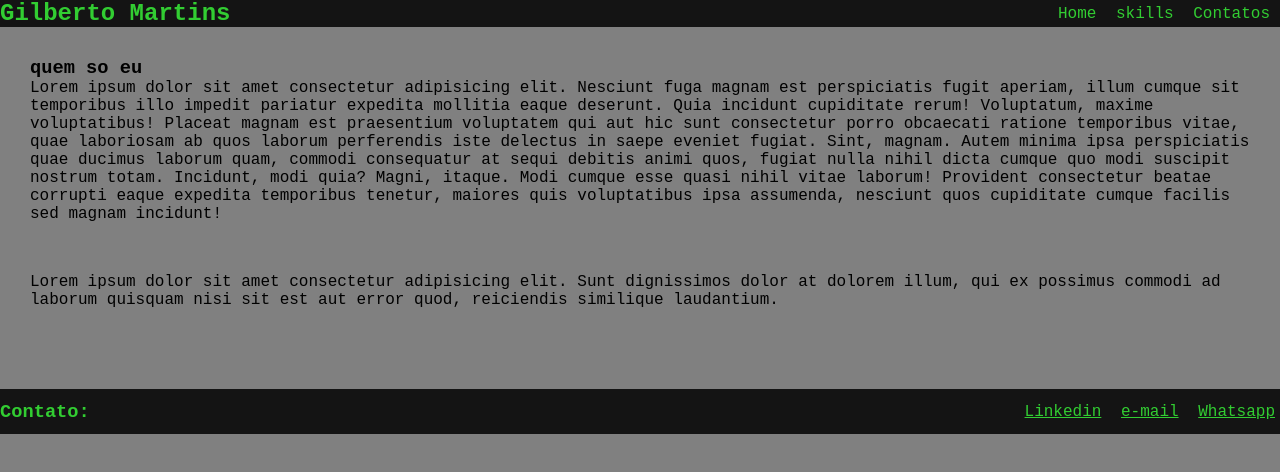
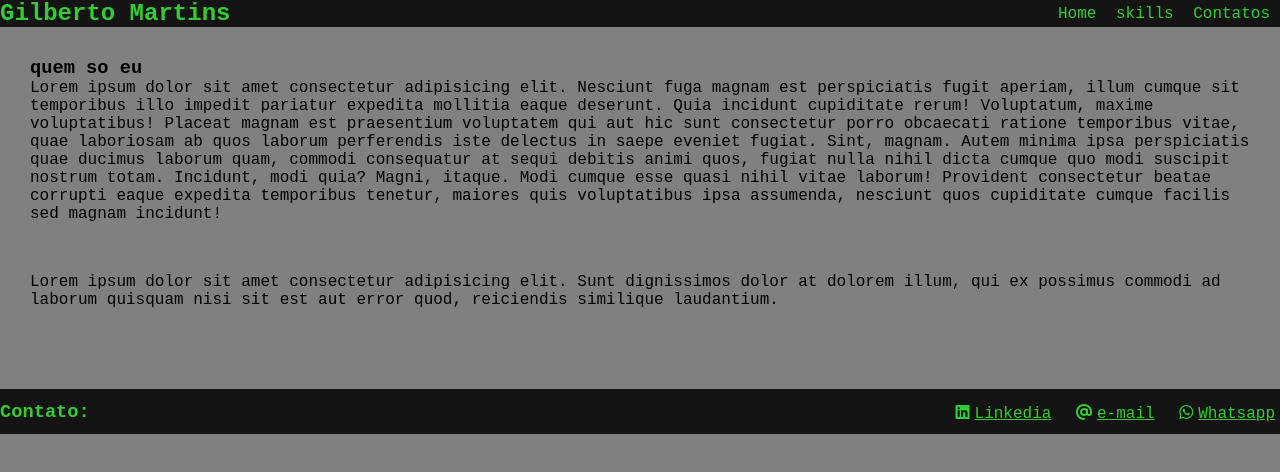
Before and after one commit to Gilberto-Martins/portfolio, a plain HTML site: page index.html in a window 1280 px wide. Drawn offline with Linux system fonts and the light colour scheme.

Commit message:
ajustando inconis em links

```diff
--- a/index.html
+++ b/index.html
@@ -54,11 +54,14 @@
     <footer id="contato" class="contato">
         <h3>Contato:</h3>
         <ul>
-            <a href="https://www.linkedin.com/in/gilberto-martins-7a363219a/" target="_blanck">Linkedin</a>
-            <a href="">e-mail</a>
-            <a href="">Whatsapp</a>
+            <a href="https://www.linkedin.com/in/gilberto-martins-7a363219a/" target="_blanck"><i class="fab fa-linkedin"></i>Linkedia</a>
+            <a href=""><i class="fas fa-at"></i>e-mail</a>
+            <a href=""><i class="fab fa-whatsapp"></i>Whatsapp</a>
         </ul>
     </footer>
+
+
+    <script src="https://kit.fontawesome.com/f62a6327f9.js" crossorigin="anonymous"></script>
 </body>
 
 </html>
--- a/style.css
+++ b/style.css
@@ -56,6 +56,10 @@ header nav a:hover{
     color:white
 }
 
+.contato a i{
+    margin: 5px;
+}
+
 main div{
     margin: 10px;
     padding: 20px;
```
